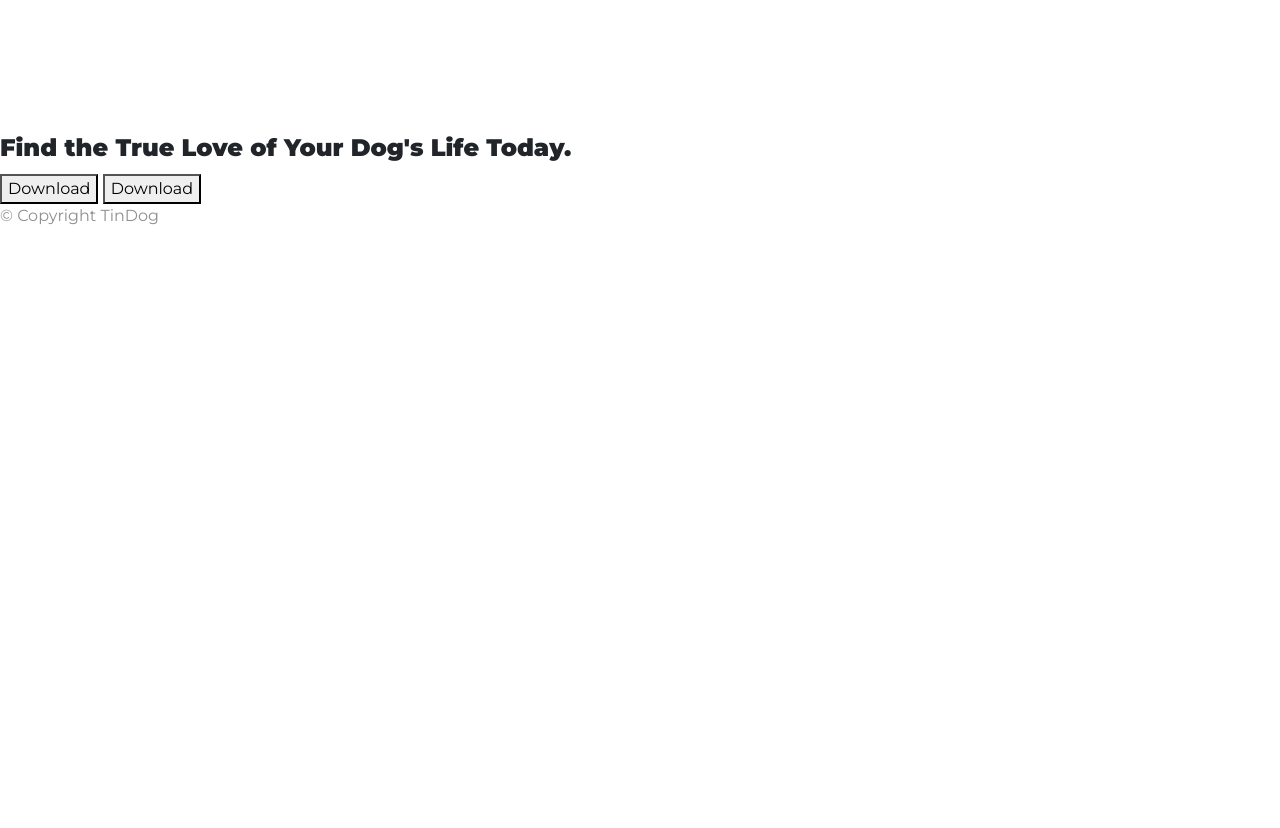
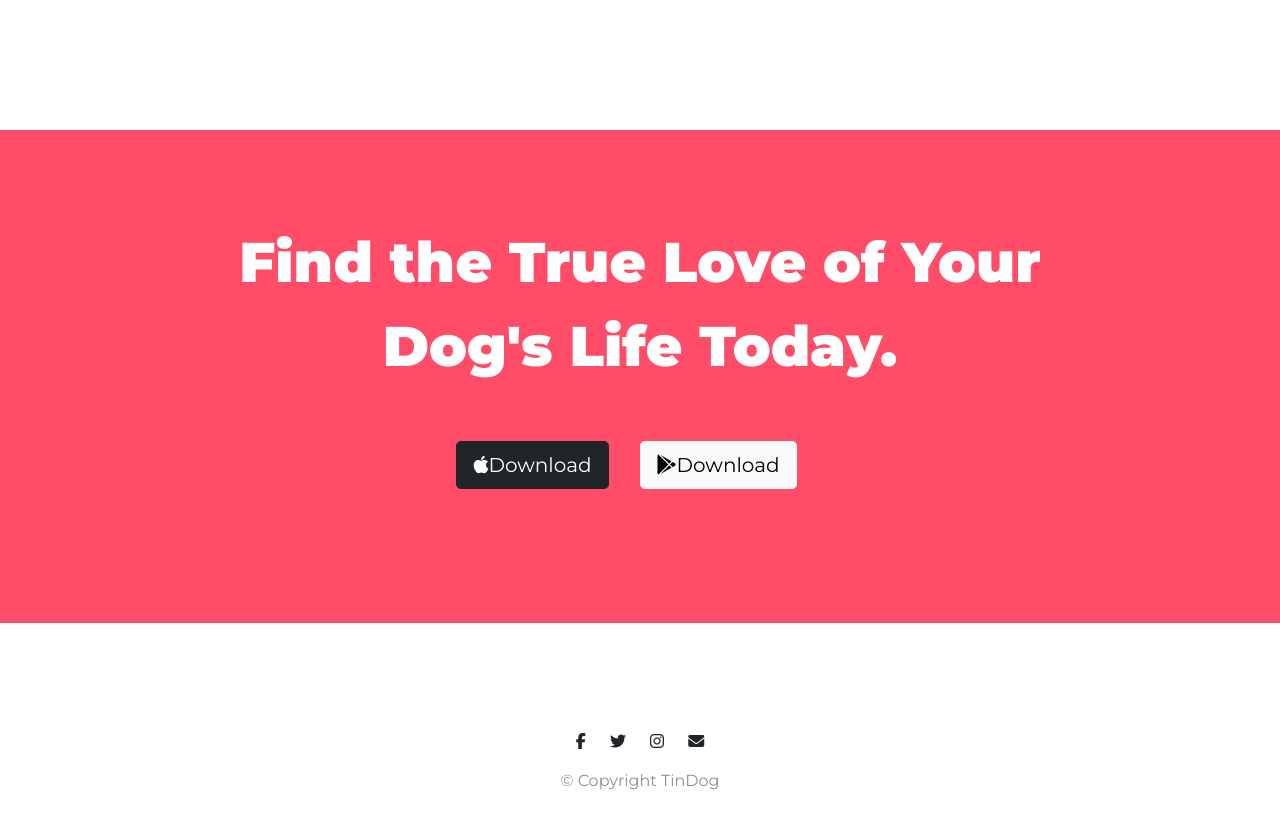
Before and after one commit to AdnSmile/TinDog-Start-master, a plain HTML site: page index.html in a window 1280 px wide. Shown: the part 2441-3269 px from the top of the page. Before the commit the page ends 2685 px from the top, so only its background shows below. Drawn offline with nearby package versions, Linux system fonts and the light colour scheme.

Commit message:
Styling cta and footer

```diff
--- a/css/styles.css
+++ b/css/styles.css
@@ -136,3 +136,40 @@
 .pricing-column {
   padding: 3% 2%;
 }
+
+#cta {
+  background-color: #ff4c68;
+  color: #fff;
+  text-align: center;
+  padding: 7% 15%;
+}
+
+.cts-heading {
+  font-family: 'Montserrat';
+  font-weight: bold;
+  font-size: 3.5rem;
+  line-height: 1.5;
+}
+
+/* Footer Section  */
+
+#footer {
+  padding: 7% 15%;
+  text-align: center;
+}
+
+.social-icon {
+  margin: 20px 10px;
+}
+
+@media (max-width: 1028px) {
+  #title {
+    text-align: center;
+  }
+
+  .title-image {
+    position: static;
+    transform: rotate(0);
+    width: 50%;
+  }
+}
--- a/index.html
+++ b/index.html
@@ -42,13 +42,13 @@
           <ul class="navbar-nav ms-auto">
             <!-- ms-outo untuk mengantur margin-->
             <li class="nav-item">
-              <a class="nav-link" href="">Contact</a>
+              <a class="nav-link" href="#footer">Contact</a>
             </li>
             <li class="nav-item">
-              <a class="nav-link" href="">Pricing</a>
+              <a class="nav-link" href="#pricing">Pricing</a>
             </li>
             <li class="nav-item">
-              <a class="nav-link" href="">Download</a>
+              <a class="nav-link" href="#cta">Download</a>
             </li>
 
           </ul>
@@ -201,15 +201,6 @@
     </div>
 
 
-
-
-
-
-
-
-
-
-
   </section>
 
 
@@ -217,9 +208,10 @@
 
   <section id="cta">
 
-    <h3>Find the True Love of Your Dog's Life Today.</h3>
-    <button type="button">Download</button>
-    <button type="button">Download</button>
+    <h3 class="cts-heading">Find the True Love of Your Dog's Life Today.</h3>
+    <button type="button" class="download-btn btn btn-dark btn-lg"><i class="fa-brands fa-apple"></i>Download</button>
+    <button type="button" class="download-btn btn btn-light btn-lg"><i
+        class="fa-brands fa-google-play"></i>Download</button>
 
   </section>
 
@@ -227,7 +219,10 @@
   <!-- Footer -->
 
   <footer id="footer">
-
+    <i class="social-icon fa-brands fa-facebook-f"></i>
+    <i class="social-icon fa-brands fa-twitter"></i>
+    <i class="social-icon fa-brands fa-instagram"></i>
+    <i class="social-icon fa-solid fa-envelope"></i>
     <p>© Copyright TinDog</p>
 
   </footer>
```
